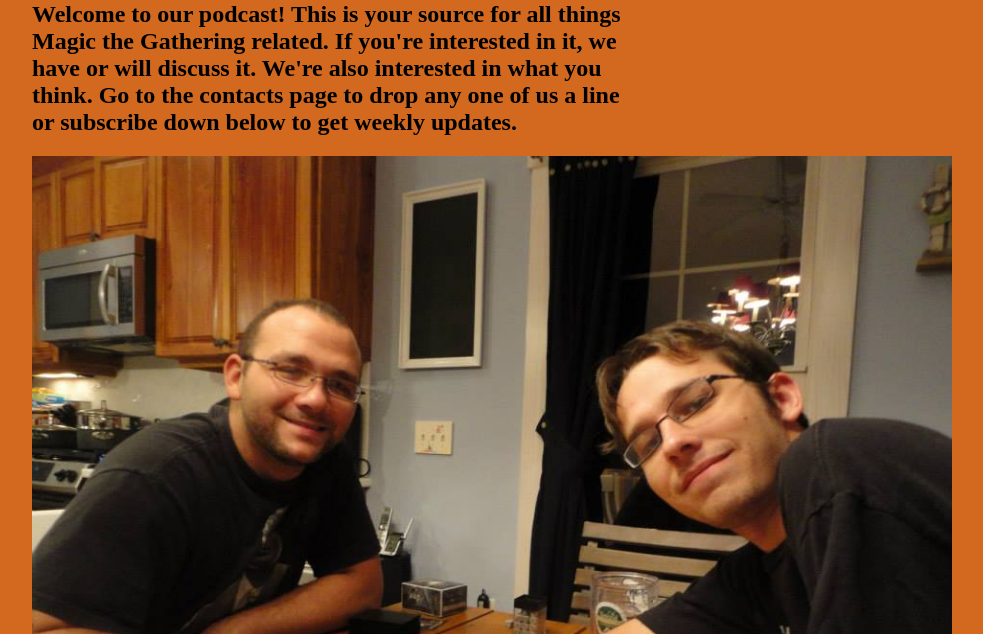
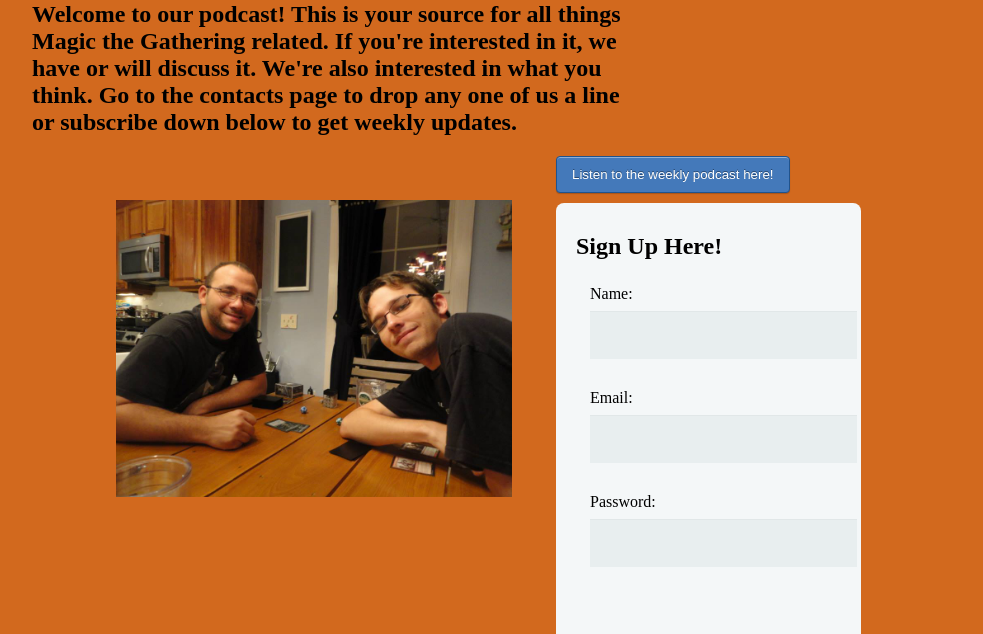
Before and after one commit to ghfontenot/font_project, a plain HTML site: page index.html in a window 1280 px wide. Shown: the part 151-785 px from the top of the page, without its empty margins (148-1131 px from the left). Drawn offline with Linux system fonts and the light colour scheme.

Commit message:
third commit

```diff
--- a/css/styles.css
+++ b/css/styles.css
@@ -95,6 +95,22 @@ Styling the Footer
 }
 
 /*************************
+Home Page
+*************************/
+
+#frontpage li {
+	list-style: none;
+}
+
+#frontpage li a {
+	margin: 0;
+	padding: 5%;
+	width: 45%;
+	float: left;
+	list-style: none;
+}
+
+/*************************
 Biographies/About Us Page
 *************************/
 
@@ -122,3 +138,115 @@ Biographies/About Us Page
 	color: white;
 	display: inline-block;
 }
+
+/*************************
+Contacts Page
+*************************/
+
+.contacts {
+	list-style: none;
+	padding: 0;
+	margin: 0;
+	font-size: 1.2em;
+}
+
+.contacts a {
+	display: block;
+	min-height: 20px;
+	background-repeat: no-repeat;
+	background-size: 20px 20px;
+	padding: 0 0 0 30px;
+	margin: 0 0 10px;
+}
+
+/*************************
+Listen Button
+*************************/
+
+button {
+	padding: 10px 15px;
+	background: #4479BA;
+	color: #FFF;
+	-webkit-border-radius: 4px;
+    -moz-border-radius: 4px;
+    border-radius: 4px;
+    border: solid 1px #20538D;
+    text-shadow: 0 -1px 0 rgba(0, 0, 0, 0.4);
+    -webkit-box-shadow: inset 0 1px 0 rgba(255, 255, 255, 0.4), 0 1px 1px rgba(0, 0, 0, 0.2);
+    -moz-box-shadow: inset 0 1px 0 rgba(255, 255, 255, 0.4), 0 1px 1px rgba(0, 0, 0, 0.2);
+    box-shadow: inset 0 1px 0 rgba(255, 255, 255, 0.4), 0 1px 1px rgba(0, 0, 0, 0.2);
+    -webkit-transition-duration: 0.2s;
+    -moz-transition-duration: 0.2s;
+    transition-duration: 0.2s;
+}
+
+button:hover, button:focus {
+    background: #356094;
+    border: solid 1px #2A4E77;
+    text-decoration: none;
+}
+
+.button-link:active {
+    -webkit-box-shadow: inset 0 1px 4px rgba(0, 0, 0, 0.6);
+    -moz-box-shadow: inset 0 1px 4px rgba(0, 0, 0, 0.6);
+    box-shadow: inset 0 1px 4px rgba(0, 0, 0, 0.6);
+    background: #2E5481;
+    border: solid 1px #203E5F;
+}
+
+#form {
+	list-style: none;
+}
+
+/*************************
+Form
+*************************/
+
+form {
+  max-width: 300px;
+  margin: 10px auto;
+  padding: 10px 20px;
+  background: #f4f7f8;
+  border-radius: 8px;
+  float: left;
+}
+
+input[type="text"],
+input[type="password"],
+input[type="email"],
+textarea,
+select {
+  background: rgba(255,255,255,0.1);
+  border: none;
+  font-size: 16px;
+  height: auto;
+  margin: 0;
+  outline: 0;
+  padding: 15px;
+  width: 100%;
+  background-color: #e8eeef;
+  color: #8a97a0;
+  box-shadow: 0 1px 0 rgba(0,0,0,0.03) inset;
+  margin-bottom: 30px;
+}
+
+select {
+  padding: 6px;
+  height: 32px;
+  border-radius: 2px;
+}
+
+fieldset {
+  margin-bottom: 30px;
+  border: none;
+}
+
+label {
+  display: block;
+  margin-bottom: 8px;
+}
+
+label.light {
+  font-weight: 300;
+  display: inline;
+}
--- a/index.html
+++ b/index.html
@@ -18,12 +18,25 @@
 				</nav>
 				<h1>with Mark, Brian and Anthony</h1>
 				<h2>Welcome to our podcast! This is your source for all things Magic the Gathering related. If you're interested in it, we have or will discuss it. We're also interested in what you think. Go to the contacts page to drop any one of us a line or subscribe down below to get weekly updates.</h2>
-				<img src="images/about_mark.jpg" alt="Picture of the guys that perform the podcast.">
+				<ul id="frontpage">
+					<li>
+						<a href="images/about_mark.jpg">
+							<img src="images/about_mark.jpg" alt="Picture of the guys that perform the podcast.">
+						</a>
+					</li>
+				</ul>
 				<button type="button">Listen to the weekly podcast here!</button>
-				<form>
-					Name: <input type="text" name="name"><br>
-					Email: <input type="text" name="email"><br>
-					<input type="submit" value="Submit!">
+				<form action="index.html" method="post">
+				 	<h2>Sign Up Here!</h2>
+				        <fieldset>
+				          	<label for="name">Name:</label>
+				          	<input type="text" id="name" name="user_name">
+				          	<label for="mail">Email:</label>
+				          	<input type="email" id="mail" name="user_email">
+				          	<label for="password">Password:</label>
+				          	<input type="password" id="password" name="user_password">
+				        </fieldset>
+				    <button type="submit">Submit!</button>
 				</form>
 			</div>
 		</div>
```
